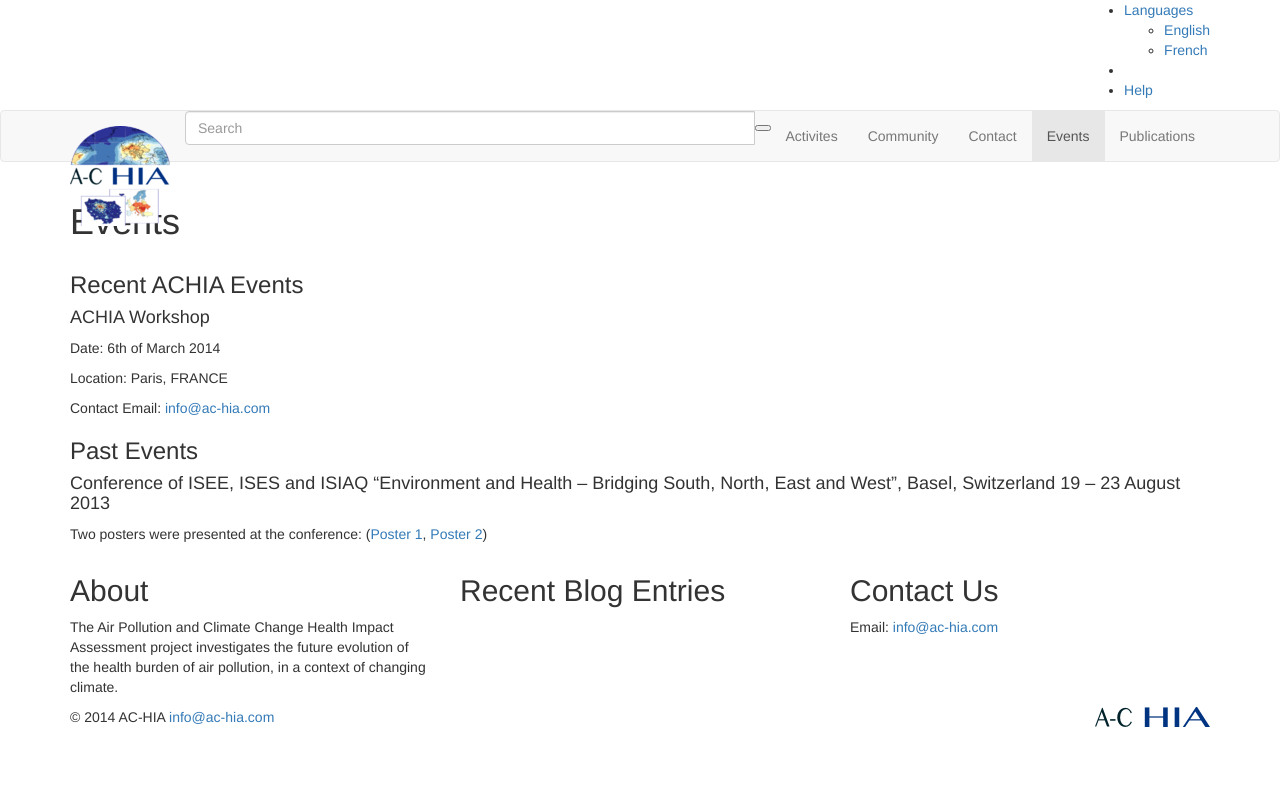
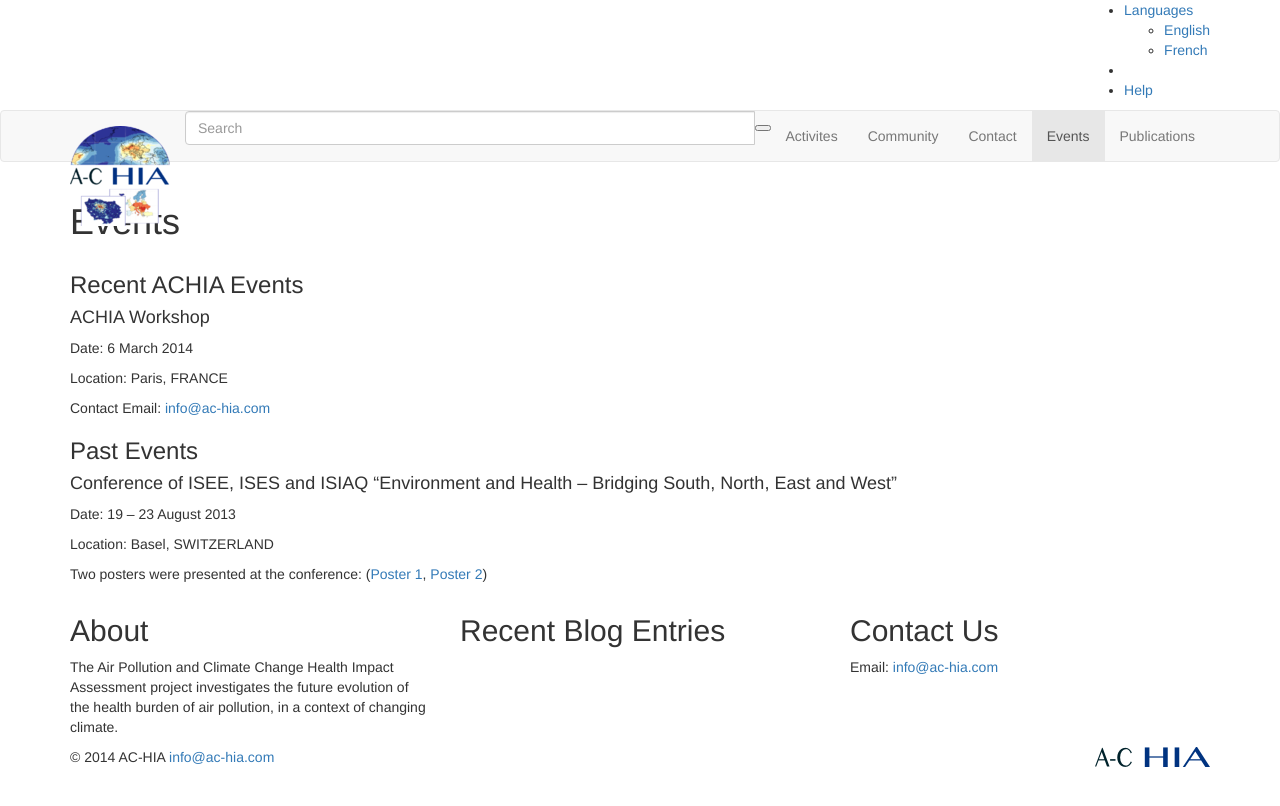
Before and after one commit to vlikhvar/achia, a Jekyll site: the page built from events.md, in a window 1280 px wide. Shown: the top 806 px of the page. Built offline with Jekyll 4.4.1, drawn with Linux system fonts in a browser that asks for light colours; nearby versions of some CDN libraries; library files that are not in the unit come from our copies; Markdown is read by kramdown in place of the engine named in the settings; part of the change alters nothing that is shown.

Commit message:
Update events.md

```diff
--- a/events.md
+++ b/events.md
@@ -10,7 +10,7 @@ group: navigation
 
 #### ACHIA Workshop
 
-Date: 6th of March 2014
+Date: 6 March 2014
 
 Location: Paris, FRANCE
 
@@ -18,7 +18,11 @@ Contact Email: <a href="mailto:{{ site.author.email }}">{{ site.author.email }}<
 
 ### Past Events
 
-#### Conference of ISEE, ISES and ISIAQ "Environment and Health – Bridging South, North, East and West", Basel, Switzerland 19 – 23 August 2013
+#### Conference of ISEE, ISES and ISIAQ "Environment and Health – Bridging South, North, East and West"
+
+Date: 19 – 23 August 2013
+
+Location: Basel, SWITZERLAND
 
 Two posters were presented at the conference:
 ([Poster 1]({{ ASSET_PATH }}/../../pdfs/ISEE_CLIMAT_VICTORIA__LIKHVAR_V2_90x120.qxp_HD_v4.pdf),
```
